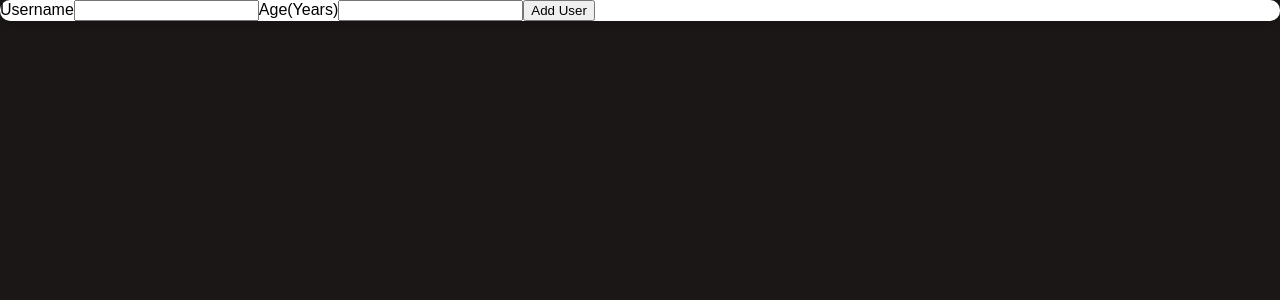
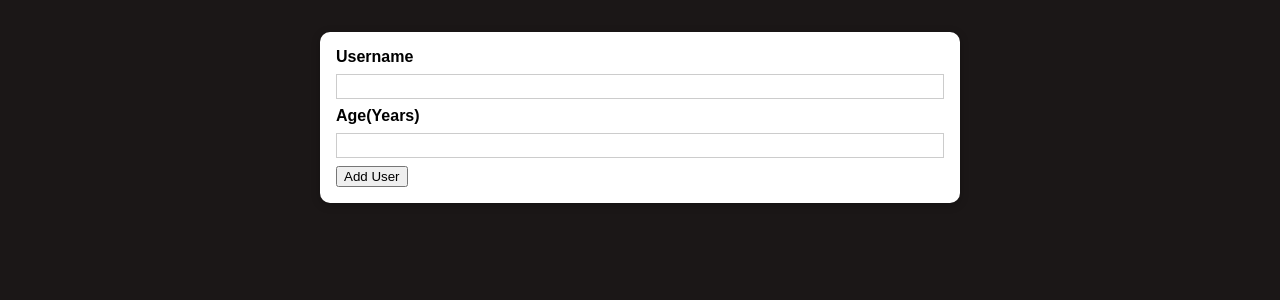
Before and after one commit to takkar94/AddingProjectWithValidation, a React (Create React App) app: page / in a window 1280 px wide. Shown: the top 300 px of the page. Built offline with nearby package versions, Linux system fonts and the light colour scheme.

Commit message:
utilizing multiple css file

```diff
--- a/src/components/UI/Card.js
+++ b/src/components/UI/Card.js
@@ -2,7 +2,7 @@ import classes from './Card.module.css'
 
 const Card = props => {
     return (
-        <div className={classes.card}>
+        <div className={`${classes.card} ${props.className}`}>
             {props.children}
         </div>
     )
--- a/src/components/Users/AddUsers.js
+++ b/src/components/Users/AddUsers.js
@@ -1,4 +1,5 @@
 import Card from "../UI/Card";
+import classes from "./AddUsers.module.css";
 
 const AddUser = (props) => {
     const addUserHandler = (event) => {
@@ -6,7 +7,7 @@ const AddUser = (props) => {
     }
 
     return (
-        <Card>
+        <Card className={classes.input} >
             <form onSubmit={addUserHandler}>
                 <label htmlFor="username">Username</label>
                 <input id="username" type="text"/>
@@ -16,7 +17,6 @@ const AddUser = (props) => {
             </form>
         </Card>
     )
-
 };
 
 export default AddUser;
```
